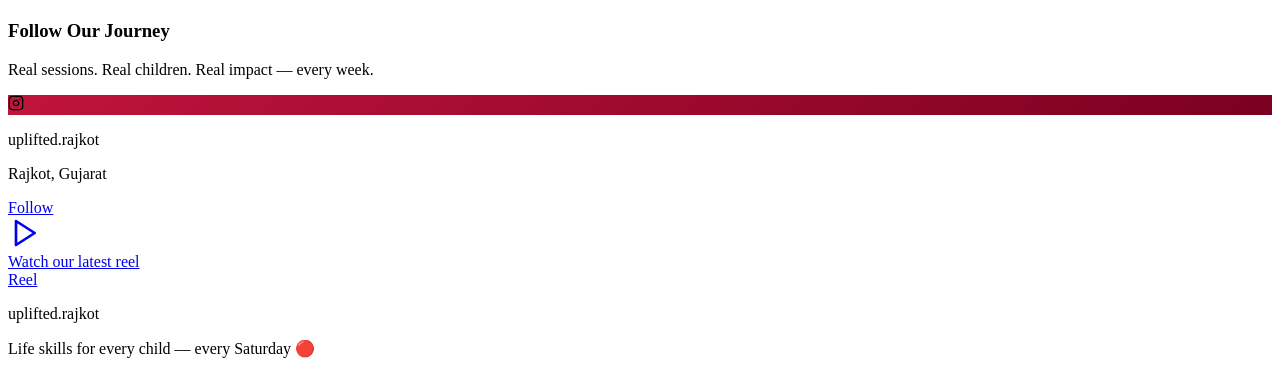
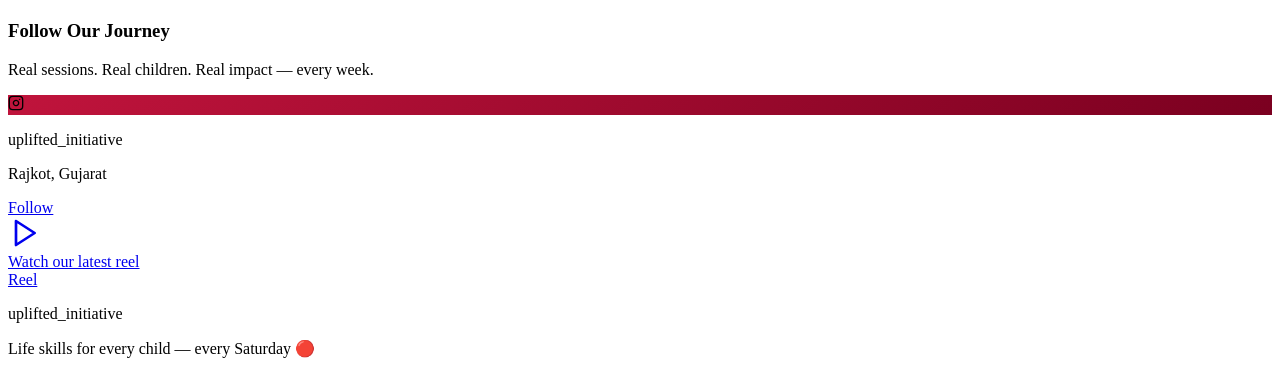
Before and after one commit to takshasystems/Uplifted, a React (Vite) app: page / in a window 1280 px wide. Shown: the part 3341-3713 px from the top of the page. Built offline with nearby package versions, Linux system fonts and the light colour scheme; the HTML template or start-up script is replaced by a standard one.

Commit message:
Update favicon to match logo and update Instagram handle to uplifted_initiative across website

```diff
--- a/index.html
+++ b/index.html
@@ -4,6 +4,7 @@
     <meta charset="UTF-8" />
     <meta name="viewport" content="width=device-width, initial-scale=1.0" />
     <title>UpliftEd - Life Skills & Character Development</title>
+    <link rel="icon" type="image/svg+xml" href="/favicon.svg" />
     <script src="https://checkout.razorpay.com/v1/checkout.js"></script>
   </head>
   <body>
--- a/src/app/components/Footer.tsx
+++ b/src/app/components/Footer.tsx
@@ -60,7 +60,7 @@ export function Footer() {
           <div>
             <h3 className="font-semibold mb-4">Connect</h3>
             <div className="flex gap-4 mb-4">
-              <a href="https://www.instagram.com/uplifted.rajkot/" target="_blank" rel="noopener noreferrer" className="text-gray-300 hover:text-[#C0143C] transition-colors" title="Instagram">
+              <a href="https://www.instagram.com/uplifted_initiative/" target="_blank" rel="noopener noreferrer" className="text-gray-300 hover:text-[#C0143C] transition-colors" title="Instagram">
                 <Instagram size={24} />
               </a>
               <a href="mailto:contact@uplifted.org" className="text-gray-300 hover:text-[#C0143C] transition-colors" title="Email Us">
--- a/src/app/pages/Contact.tsx
+++ b/src/app/pages/Contact.tsx
@@ -283,7 +283,7 @@ export function Contact() {
                 <h3 className="font-bold text-lg text-gray-900 mb-3">Connect With Us</h3>
                 <div className="flex gap-4">
                   <a
-                    href="https://www.instagram.com/uplifted.rajkot/"
+                    href="https://www.instagram.com/uplifted_initiative/"
                     target="_blank"
                     rel="noopener noreferrer"
                     className="bg-[#C0143C]/10 p-3.5 rounded-full hover:bg-[#C0143C] hover:text-white transition-colors group"
--- a/src/app/pages/Home.tsx
+++ b/src/app/pages/Home.tsx
@@ -216,11 +216,11 @@ export function Home() {
                     <Instagram className="text-white" size={16} />
                   </div>
                   <div className="flex-1 min-w-0">
-                    <p className="text-[#111111] text-sm font-semibold leading-tight">uplifted.rajkot</p>
+                    <p className="text-[#111111] text-sm font-semibold leading-tight">uplifted_initiative</p>
                     <p className="text-[#99a1af] text-xs">Rajkot, Gujarat</p>
                   </div>
                   <a
-                    href="https://www.instagram.com/uplifted.rajkot/"
+                    href="https://www.instagram.com/uplifted_initiative/"
                     target="_blank"
                     rel="noopener noreferrer"
                     className="text-[#C0143C] text-xs font-bold border border-[rgba(192,20,60,0.4)] px-3 py-1 rounded-full hover:bg-[#C0143C] hover:text-white transition-colors shrink-0"
@@ -231,7 +231,7 @@ export function Home() {
 
                 {/* Reel preview */}
                 <a
-                  href="https://www.instagram.com/uplifted.rajkot/"
+                  href="https://www.instagram.com/uplifted_initiative/"
                   target="_blank"
                   rel="noopener noreferrer"
                   className="group block relative aspect-square overflow-hidden bg-[#111111]"
@@ -254,10 +254,10 @@ export function Home() {
 
                 {/* Card footer */}
                 <div className="px-4 py-3">
-                  <p className="text-[#111111] text-sm font-medium mb-0.5">uplifted.rajkot</p>
+                  <p className="text-[#111111] text-sm font-medium mb-0.5">uplifted_initiative</p>
                   <p className="text-[#6a7282] text-xs leading-relaxed">Life skills for every child — every Saturday 🔴</p>
                   <a
-                    href="https://www.instagram.com/uplifted.rajkot/"
+                    href="https://www.instagram.com/uplifted_initiative/"
                     target="_blank"
                     rel="noopener noreferrer"
                     className="mt-3 w-full flex items-center justify-center gap-2 bg-[#C0143C] text-white px-5 py-2.5 rounded-xl font-semibold text-sm hover:bg-[#A01030] transition-colors"
--- a/src/imports/Section-1/index.tsx
+++ b/src/imports/Section-1/index.tsx
@@ -59,7 +59,7 @@ function Paragraph2() {
   return (
     <div className="content-stretch flex flex-col items-start relative shrink-0 w-full" data-name="Paragraph">
       <p className="[word-break:break-word] font-['DM_Sans:SemiBold',sans-serif] font-semibold leading-[17.5px] relative shrink-0 text-[#111] text-[14px] whitespace-nowrap" style={{ fontVariationSettings: '"opsz" 14' }}>
-        uplifted.rajkot
+        uplifted_initiative
       </p>
     </div>
   );
@@ -189,7 +189,7 @@ function Paragraph4() {
   return (
     <div className="content-stretch flex flex-col items-start relative shrink-0 w-full" data-name="Paragraph">
       <p className="[word-break:break-word] font-['DM_Sans:Medium',sans-serif] font-medium leading-[20px] relative shrink-0 text-[#111] text-[14px] whitespace-nowrap" style={{ fontVariationSettings: '"opsz" 14' }}>
-        uplifted.rajkot
+        uplifted_initiative
       </p>
     </div>
   );
```
Also changed, not shown: public/favicon.svg (added).
